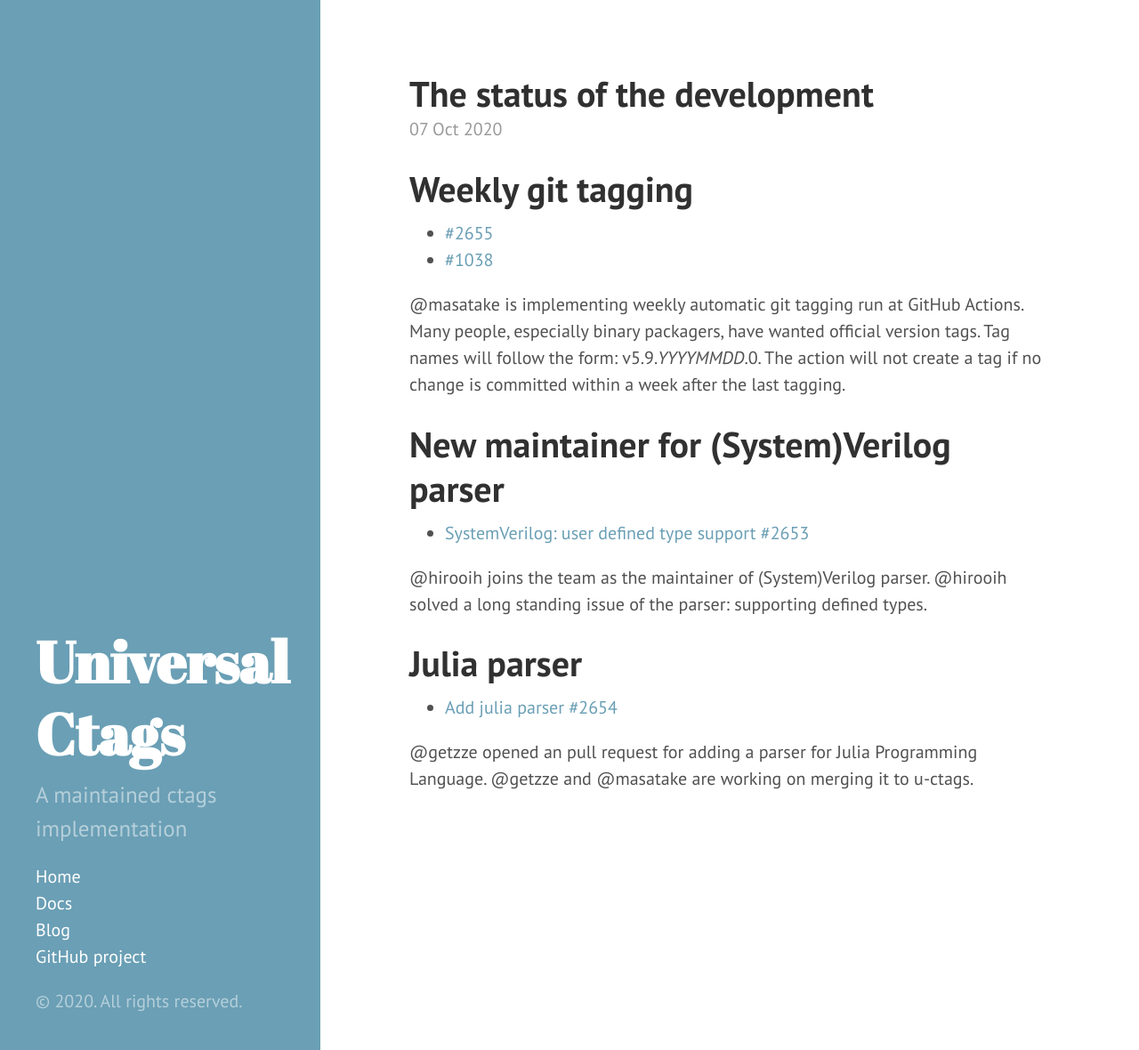
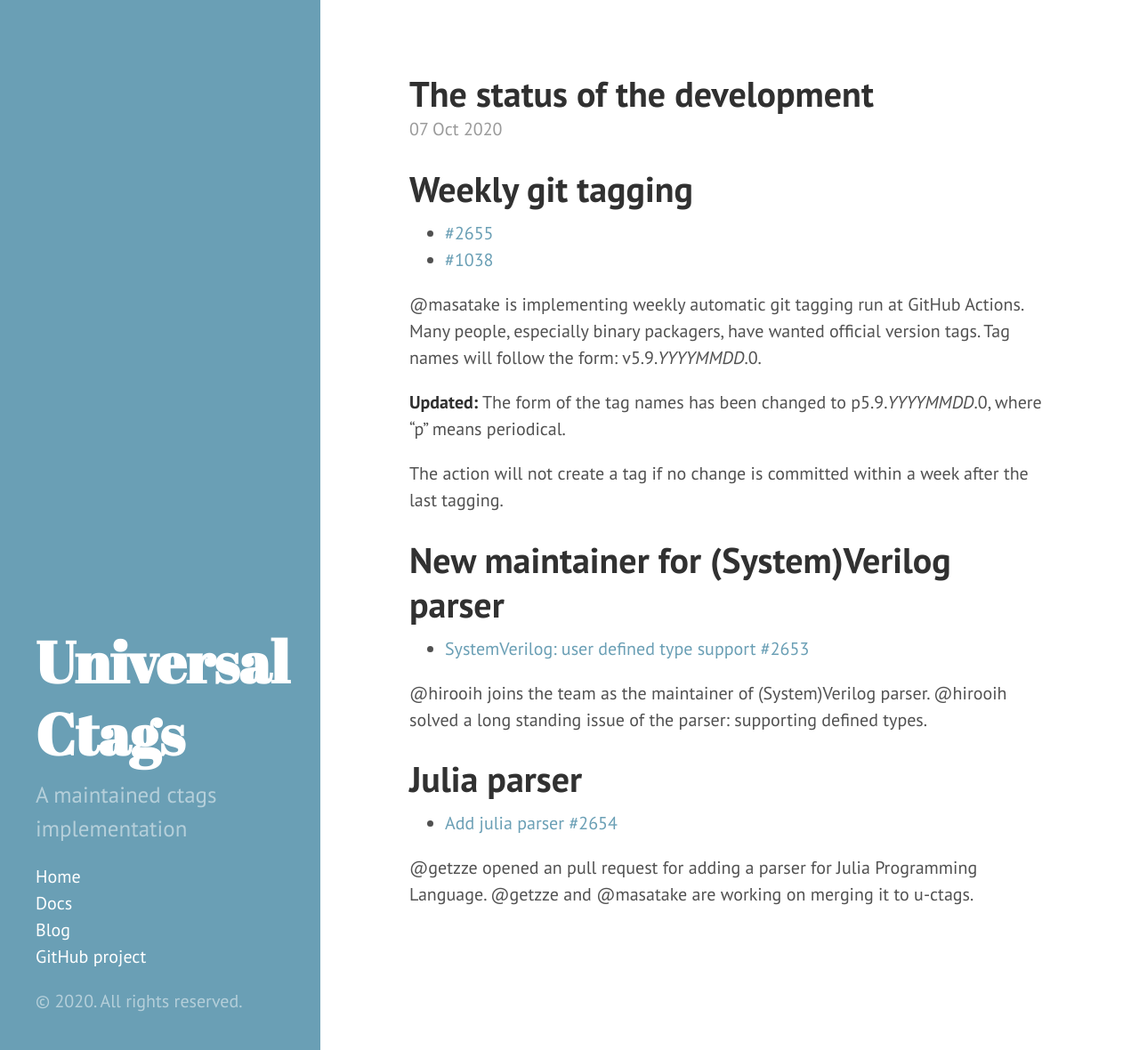
Before and after one commit to universal-ctags/universal-ctags.github.io, a Jekyll site: the page built from _posts/2020-10-07-news.md, in a window 1280 px wide and 1180 px high. Shown: the whole window at 89% size. Built offline with Jekyll 4.4.1, drawn with Linux system fonts in a browser that asks for light colours.

Commit message:
Update the description about tag names
The form has been changed from v5.9.xxx.0 to p5.9.xxx.0.

```diff
--- a/_posts/2020-10-07-news.md
+++ b/_posts/2020-10-07-news.md
@@ -11,6 +11,9 @@
 @masatake is implementing weekly automatic git tagging run at GitHub Actions.
 Many people, especially binary packagers, have wanted official version tags.
 Tag names will follow the form: v5.9._YYYYMMDD_.0.
+
+**Updated:** The form of the tag names has been changed to p5.9._YYYYMMDD_.0, where "p" means periodical.
+
 The action will not create a tag if no change is committed within a week
 after the last tagging.
 
```
